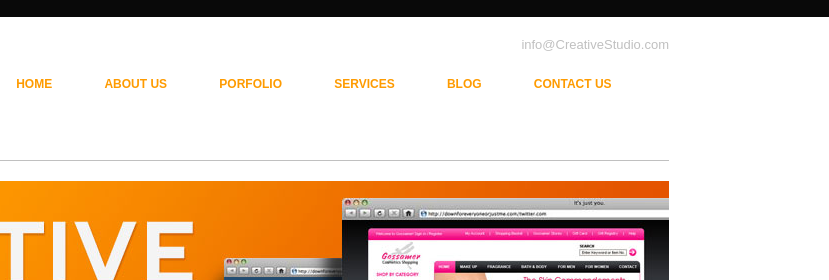
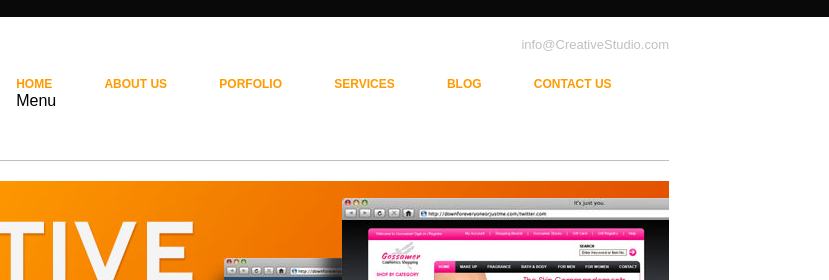
Before and after one commit to jeanToru/WEB1-S10-, a website: page WEB1-DiseñoHtml/index.html in a window 1280 px wide. Shown: the top 280 px of the page, 451-1280 px from the left. Drawn offline with Linux system fonts and the light colour scheme.

Commit message:
Menu en Index

```diff
--- a/WEB1-DiseñoHtml/index.html
+++ b/WEB1-DiseñoHtml/index.html
@@ -24,6 +24,7 @@
                     <li><a href="#">BLOG</a></li>
                     <li><a href="#">CONTACT US</a></li>
                 </ul>
+                <span class="nav-link-menu">Menu</span>
             </div>
         </div>
         <div id="bloqueImagen" class="space-border">
```
